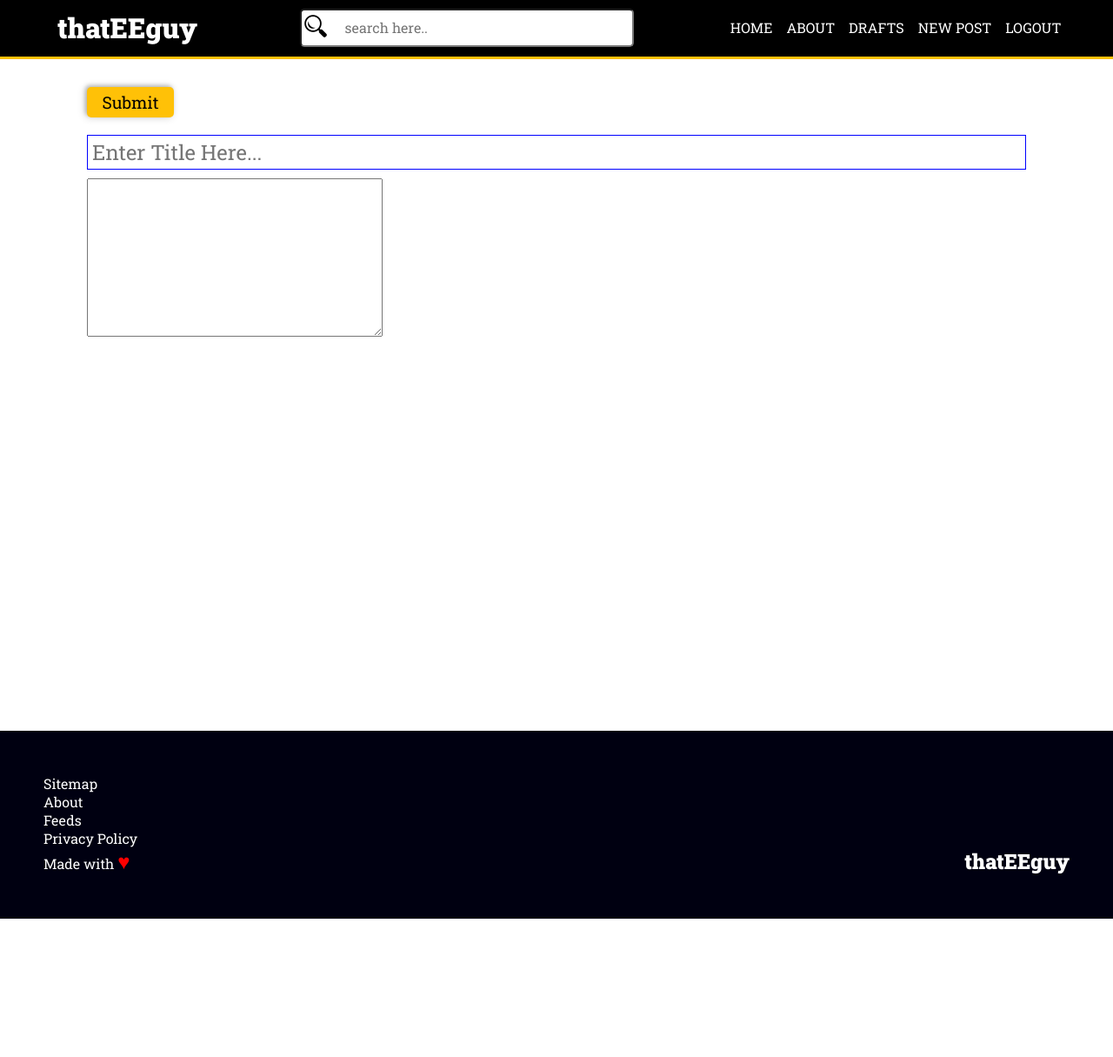
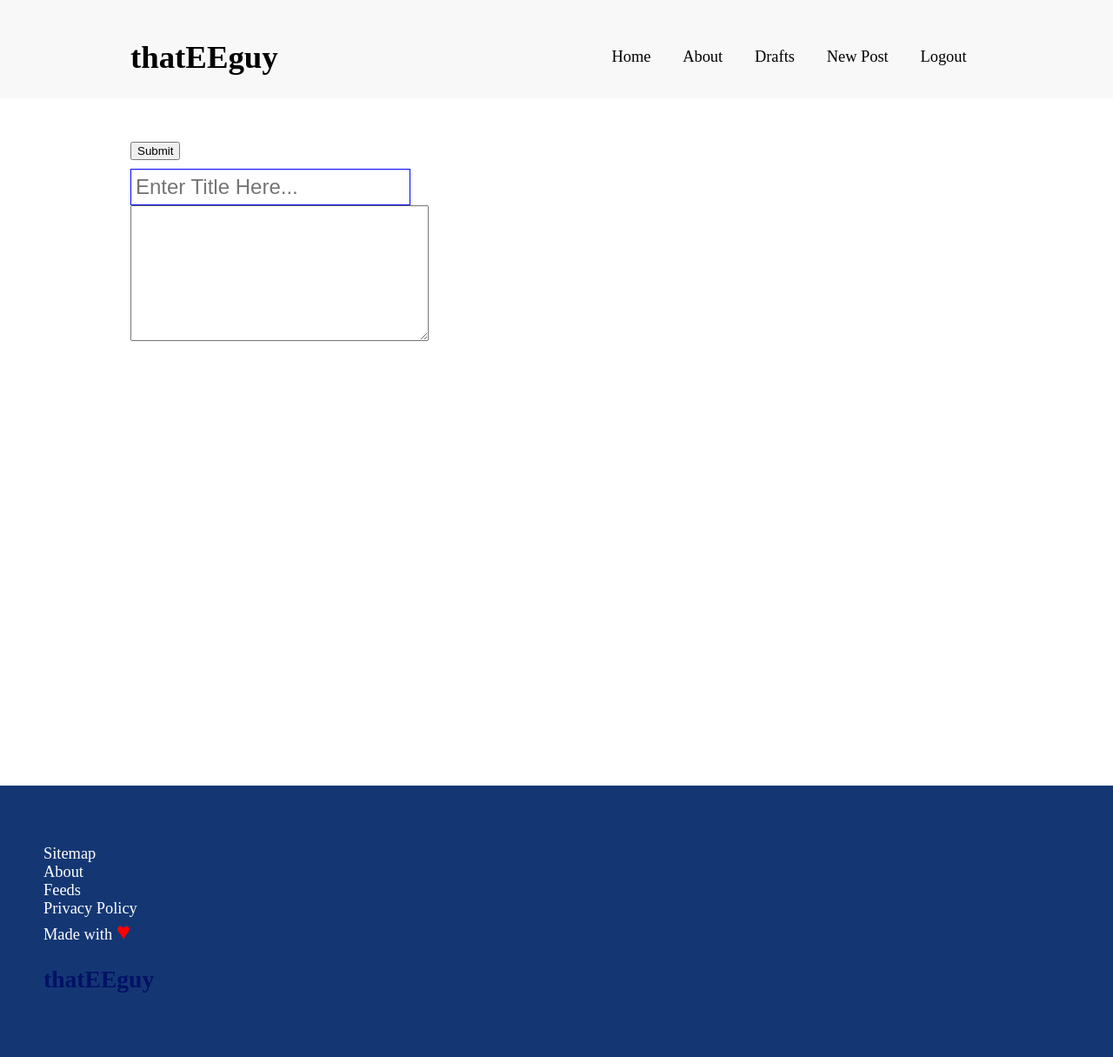
Before and after one commit to tarunxsh/thatEEguyBackend, a Django app: page /post/new in a window 1280 px wide. Shown: the whole page at 87% size. Before the commit the page ends 1056 px from the top, so only its background shows below. Run offline with Django 3.2, Linux system fonts and the light colour scheme; the visitor is signed in with stand-in values (Sample User, id 1); some libraries are stand-ins or nearby versions.

Commit message:
ui changes

```diff
--- a/accounts/templates/accounts/register.html
+++ b/accounts/templates/accounts/register.html
@@ -5,7 +5,7 @@
 
 {% block auth %}
  <div class="auth">
- <h1>Create an account</h1>
+ <h2>Create an account</h2>
  <div class="form register-form">
  	<form method="post">
  {{ user_form.as_p }}
--- a/accounts/templates/registration/login.html
+++ b/accounts/templates/registration/login.html
@@ -3,8 +3,8 @@
 
 
 {% block auth %}
-<div class="auth body">
-	<h1>Welcome Back 😎</h1>
+<div class="auth container ">
+	<h2>Welcome Back 😎</h2>
 	{% if form.errors %}</p>
 	<div class="err">
 		<p>
--- a/blog/static/blog/css/article.css
+++ b/blog/static/blog/css/article.css
@@ -1,66 +1,85 @@
+
 article {
-
 	min-height: 80vh;
 	margin-top:100px;
-	padding: 0 15px;
-	}
-
-.title {
-	margin-bottom: 10px;
 
 }
-article h1 {
-	font-weight: 900;
-	font-size: 2em;
-	line-height: 1em;
-	padding: 5px;
-}
 
-span {
-	font-weight: 300;
+article h1,h2 {
+	color: #016;
 }
 
 
+
+@media (min-width: 786px){
+.main {
+    flex-direction: column;
+    justify-content: flex-start;
+
+}
+
+article h1 {
+	font-weight: 900;
+	/*font-size: 3em;*/
+	line-height: 1em;
+	margin-bottom: 0;
+}
+
+article h2 {
+  padding: 28px 0 0 0;
+  margin-top: 0.8em;
+  /*font-size: 36px;*/
+  font-weight: bold;
+}
+
+}
+
+
+
+/*#post status edit btn*/
 .btn {
 	display: flex;
-	/*justify-content: center;*/
-	margin-bottom: 10px;
+
 }
 
 .btn a {
-	margin:5px;
-	width:100px;
+	margin:0 15px 0 0;
+	padding: 3px 20px;
 	text-align: center;
 	font-size: 20px;
-	border-radius: 5px;
-	border:2px solid #000;
+	background-color: #FFC107;
+	border : 0;
+	box-shadow: -2px -2px 4px 0px rgba(0, 0, 0, 0.2), -2px 0px 10px 0px rgba(0, 0, 0, 0.19);
 }
 
 .content {
-	padding: 30px 10px;
+	padding: 0;
 	min-height: : 80vh;
-
 }
 
 .content img {
 	width: 100%;
-	margin-bottom: 20px;
-}
-
-.content p{
-	font-weight: 300;
-	font-size: 25px;
-	line-height: 40px
-
 }
 
 
-@media (min-width: 768px){
-	article {
-		padding: 0 100px;
-	}
 
-	article h1{
-		font-size: 3em;
-	}
+.newpost{
+	margin:50px auto;
 }
+#tagInput input{
+
+    height: 2.5rem;
+    font-size: 1.5rem;
+    border:1px solid blue;
+    padding: 0 5px;
+    margin-top: 10px;
+}
+
+#title input{
+
+    height: 2.5rem;
+    font-size: 1.5rem;
+    border:1px solid blue;
+    padding: 0 5px;
+    margin-top: 10px;
+}
--- a/blog/static/blog/css/stable.css
+++ b/blog/static/blog/css/stable.css
@@ -1,218 +1,195 @@
-/*oswald: 700 : logo | roboto: 100 300 400 500 900 : content*/
-@import url('https://fonts.googleapis.com/css2?family=Oswald:wght@700&family=Roboto+Slab:wght@100;300;400;500;900&display=swap');
-
-/*blur background background-image:  linear-gradient(rgba(0,0,0,0.5),rgba(0,0,0,0.5));*/
-
-
-* {
+body {
     margin: 0;
-    padding: 0;
-    box-sizing: border-box;
-    font-family: 'Roboto Slab', serif;
-
-    /*border: 1px solid red;*/
+    background-color: white;
+    font-size: 1.15rem;
 }
 
-a {
+a{
+    text-decoration: none;
     color: inherit;
-    text-decoration: none;
 }
-p a{
-    color:blue;
+
+textarea:focus, input:focus{
+    outline: none;
 }
 
 
-/*===============Nav-css===================*/
+header {
+    /* text-align: center; */
+    background: #f8f8f8;
+    padding: 2em 0;
+    text-align: center;
+    padding-bottom: 0;
+    margin-bottom: 0;
+}
+
+@media (min-width: 786px){
+header {
+    padding-bottom: 1em;
+}
+}
+
+.container {
+    width: 90%;
+    max-width: 980px;
+     /*border: 1px solid red; */
+    margin: 0 auto;
+}
+
+.container-flex {
+    display: flex;
+    flex-direction: column;
+    justify-content: space-between;
+
+}
+
+@media (min-width: 786px){
+
+.container-flex {
+    flex-direction: row;
+}
+}
 
 .nav-container {
-    text-align: center;
-    background: #000;
-    color: #fff;
-    width: 100%;
-    padding: 10px 0;
-    position: fixed;
-    top: 0;
-    left: 0;
-    right: 0;
-    z-index: 2;
-    border-bottom: 3px solid #FFC107;
+    /*border: 1px solid blue;*/
+    align-items: center;
 }
 
-.mobile {
-    /*border: 1px solid red;*/
-    display: flex;
-    justify-content: space-between;
-    text-align: center;
-    padding: .4rem;
-    line-height: 1em;
+.logo {
+      /*border: 1px solid red; */
+    font-size: 2em;
+    font-weight: bold;
 }
 
+.search-div {
+      /*border: 1px solid red; */
+      display: none;
+}
 
-.logo {
-    padding: .5rem;
+nav ul {
+    /* border: 3px solid green; */
+    list-style: none;
+    display: flex;
+    flex-direction: column;
+    justify-content: center;
+    padding: 0;
+}
+
+@media (min-width: 786px){
+nav ul {
+    flex-direction: row;
+}
+nav li {
+    margin: 0 1em;
+}
+}
+
+.blog {
+    margin-top: 2em;
+}
+
+/*.articles {
+    border:1px solid red;
+}
+.sidebar {
+    border:1px solid red;
+}*/
+@media (min-width: 786px){
+.articles {
+    width: 65%;
+    /*border:1px solid red;*/
+}
+.blog {
+    min-height: 80vh;
+}
+.sidebar {
+    /*border:1px solid red;*/
+    width:30%;
+}
+
 }
 
 
 
-#search {
-    background-repeat: no-repeat;
-    background-position: 3px 5px;
-    line-height: 2.5em;
-    width: 100%;
-    border-radius: 5px;
-    font-size: 1rem;
-    padding-left: 50px;
-    margin-top: 1em;
+.article {
+    /*border:1px solid red;*/
 }
 
-.search-div,
-.nav-bar {
-    display: none;
+#title {
+    margin-top: 0;
+    color: #143774;
 }
 
-.responsive {
-    display: block;
+.info {
+    font-size: 1rem;
 }
 
-nav ul {
-    margin-top: 10px;
+.tags{
+
+    padding: 10px;
+    list-style: none;
     display: flex;
-    flex-direction: column;
+    flex-wrap: wrap;
+    background-color: #f8f8f8;
+}
+
+
+.tags li {
+    margin:3px;
+    padding: 5px;
+    text-transform: capitalize;
+    flex-grow: 3;
+    text-align: center;
+    border-radius: 2px;
+    background-color: #FFD107;
+    transition: background-color .2s linear;
+    }
+
+
+    .tags li:hover {
+    background-color: #FFA12F;
+    letter-spacing: 0.2px;
+    transition: .3s  ease;
+    }
+
+@media (min-width: 786px){
+
+}
+
+
+.draftsheader{
+    /*border:1px solid red;*/
+    padding:20px;
+    border-radius: 5px;
+    background-color: #f8f8f8;
+}
+
+/*===============================================================*/
+/*footer*/
+footer{
+    margin-top:100px;
+    padding:50px;
+    background-color: #143774;
+    color: #fff;
+}
+
+footer ul{
+    padding-left: 0;
     list-style: none;
 }
 
 
-nav li {
-    height:40px;
-    line-height: 40px;
-    border-top: 1px solid #fff;
-}
-
-
-
-
-nav a {
-    text-transform: uppercase;
-    text-decoration: none;
-    color: #fff;
-}
-
-/*===============Nav-css-ends===================*/
-
-.body {
-    min-height: 80vh;
-    margin-top: 45px;
-
-
-}
-
-/*.article-img {
-    display: none;
-}
-*/
-
-/*==================new tag css========================*/
-.tags {
-    background-color: #FFD107;
-    display: flex;
-    flex-wrap: nowrap;
-    overflow-x: auto;
-    -webkit-overflow-scrolling: touch;
-    /*smooth scrolling.*/
-    scroll-behavior: smooth;
-    border-bottom: 1px solid #000;
-    align-items: center;
-    font-size: 1.2rem;
-    list-style: none;
-    position:sticky;
-    top:65px;
-    z-index: 0;
-
-}
-
-/*=========hide_scrollbar==========*/
-.tags::-webkit-scrollbar {
-    display: none;
-    /*visibility: hidden;*/
-
-}
-
-
-.tags li {
-    margin: 10px;
-}
-
-
-/*=======================main-article-section======================*/
-.articles {
-    /*margin: 20px 10px;  */
-    /*padding: 20px 10px;*/
-
-    /*border: 1px solid red;*/
-}
-
-.article {
-    padding: 30px 10px;
-
-}
-
-.article:hover {
-    background: #ffd;
-    /*background: red;*/
-    /*border: 2px solid grey;*/
-}
-
-#title {
-    font-size: 1.8rem;
-    line-height: 1em;
-}
-
-#title input{
-    width: 100%;
-    height: 2.5rem;
-    font-size: 1.5rem;
-    border:1px solid blue;
-    padding: 0 5px;
-    margin-top: 10px;
-}
-
-
-#descp {
-    margin-top: 10px;
-    font-family: 'Ubuntu', sans-serif;
-    font-size: 1.2rem;
-    word-spacing: 2px;
-    font-weight: 300;
-}
-
-
-
-
-.btn input{
-    width: 100px;
-    height: 35px;
-    background-color: #FFC107;
-    border: 0px;
-    box-shadow: -2px -2px 4px 0px rgba(0, 0, 0, 0.2), -2px 0px 10px 0px rgba(0, 0, 0, 0.19);
-    border-radius: 5px;
-    font-size: 1.2em;
-
-}
-
-.btn input:hover {
-    cursor: pointer;
-}
-
 /*============================================================*/
 /*pagination css*/
 .paginated{
-    margin:50px;
+    margin:50px 0;
 }
 
 .paginated ul {
     display: flex;
     flex-direction: row;
     list-style: none;
+    padding: 0;
 }
 
 .paginated li{
@@ -236,147 +213,7 @@
     background-color: #FFC107;
 }
 
-/*=============================================================*/
-/*tags css*/
-
-#tags{
-    margin-top: 5px;
-}
-
-#tags a{
-    padding: 2px;
-    border-radius: 3px;
-    background-color: #FFC107;
-}
-
-
-#tagInput input{
-    width: 50%;
-    height: 2.5rem;
-    font-size: 1.5rem;
-    border:1px solid blue;
-    padding: 0 5px;
-}
-
-
-/*===============================================================*/
-/*footer*/
-footer{
-    margin-top: 100px;
-    padding:50px;
-    background-color: #001;
-    color: #fff;
-}
-
-footer ul{
-    list-style: none;
-}
 
 
 
-/*=============================================================*/
-/*responsive css for big screens*/
-@media (min-width:786px) {
-    .nav-container {
-        display: flex;
-        justify-content: space-around;
-        align-items: center;
-        margin: 0;
-    }
-
-    .mob-icon {
-        display: none;
-    }
-
-    nav ul {
-        flex-direction: row;
-        margin:0;
-        padding: 0;
-    }
-
-    nav li {
-        margin: .5em;
-        height: 20px;
-        border: 0;
-        line-height: 20px;
-        transition: margin-top .1s ease-out;
-    }
-
-    nav li:hover {
-        margin-top : .2em;
-    }
-
-    .search-div,
-    .nav-bar {
-        display: inline-block;
-    }
-
-    .search-div {
-        width: 30%;
-    }
-
-    #search {
-        margin: 0;
-    }
-
-
-    .body{margin-top: 70px;}
-    .blog {
-        display: flex;
-        flex-direction: row-reverse;
-        justify-content: space-around;
-    }
-
-    .articles {
-        width: 60%;
-    }
-
-
-    /*======================== desktop-TAGS-css===========*/
-    .tags {
-    background-color: #fff;
-    align-self: flex-start;
-    width:400px;
-    flex-wrap: wrap;
-    }
-
-    .tags li {
-    list-style: none;
-    margin:3px;
-    flex-grow: 3;
-    text-align: center;
-    border-radius: 2px;
-    background-color: #FFD107;
-    transition: background-color .2s linear;
-    }
-
-    .tags a{
-    display: inline-block;
-    padding: 5px;
-    text-transform: capitalize;
-    text-decoration: none;
-    color: #000;
-    }
-
-    .tags li:hover {
-    background-color: #FFA12F;
-    letter-spacing: 0.1em;
-    transition: .3s  ease;
-    }
-
-    footer{
-        display: flex;
-        justify-content: space-between;
-        align-items: flex-end;
-    }
-}
-
-
-/*sticky applies when left right becomes sticky | using js*/
-.sticky {
-    position: sticky;
-    top: 50px;
-    left: 10px;
-}
-
 /*blog section ends*/
--- a/blog/templates/newpost.html
+++ b/blog/templates/newpost.html
@@ -7,7 +7,7 @@
 {% endblock %}
 
 {% block content %}
-<article>
+<article class="container container-flex newpost">
 
 	<form action="" method="POST">
 		{% csrf_token%}
--- a/templates/base.html
+++ b/templates/base.html
@@ -25,14 +25,14 @@
 <body>
 <!-- header section -->
 <header>
-	<div class="nav-container">
+	<div class="container container-flex nav-container">
 
 		<div class="mobile">
-			<div class="mob-icon"><i class="fa fa-bars fa-2x" onclick="displaynav()"></i></div>
+			<!-- <div class="mob-icon"><i class="fa fa-bars fa-2x" onclick="displaynav()"></i></div> -->
 			<div class="logo">
-				<h1><a href="{% url 'index' %}">thatEEguy</a></h1>
+				<span><a href="{% url 'index' %}">thatEEguy</a></span>
 			</div>
-			<div class="mob-icon"><i class="fa fa-search fa-2x" onclick="displaysearch()"></i></div>
+			<!-- <div class="mob-icon"><i class="fa fa-search fa-2x" onclick="displaysearch()"></i></div> -->
 		</div>
 
 
--- a/thateeguy/settings.py
+++ b/thateeguy/settings.py
@@ -23,8 +23,8 @@
 SECRET_KEY = 'h!glek1z)uj#dpxin_xo0bhs#_*w1t3jcnjfe)jjg$9t0k_ds-'
 
 # SECURITY WARNING: don't run with debug turned on in production!
-# DEBUG = True
-DEBUG = False
+DEBUG = True
+# DEBUG = False
 
 ALLOWED_HOSTS = ['127.0.0.1','192.168.43.55' , 'thateeguy.herokuapp.com']
 
```
Also changed, not shown: accounts/static/accounts/css/auth.css (+14 -14 lines), blog/templates/index.html (+12 -18 lines), blog/templates/post_detail.html (+4 -3 lines), blog/templates/post_draft_list.html (+4 -5 lines), blog/templates/res_stable.css (added, +72 -0 lines).
